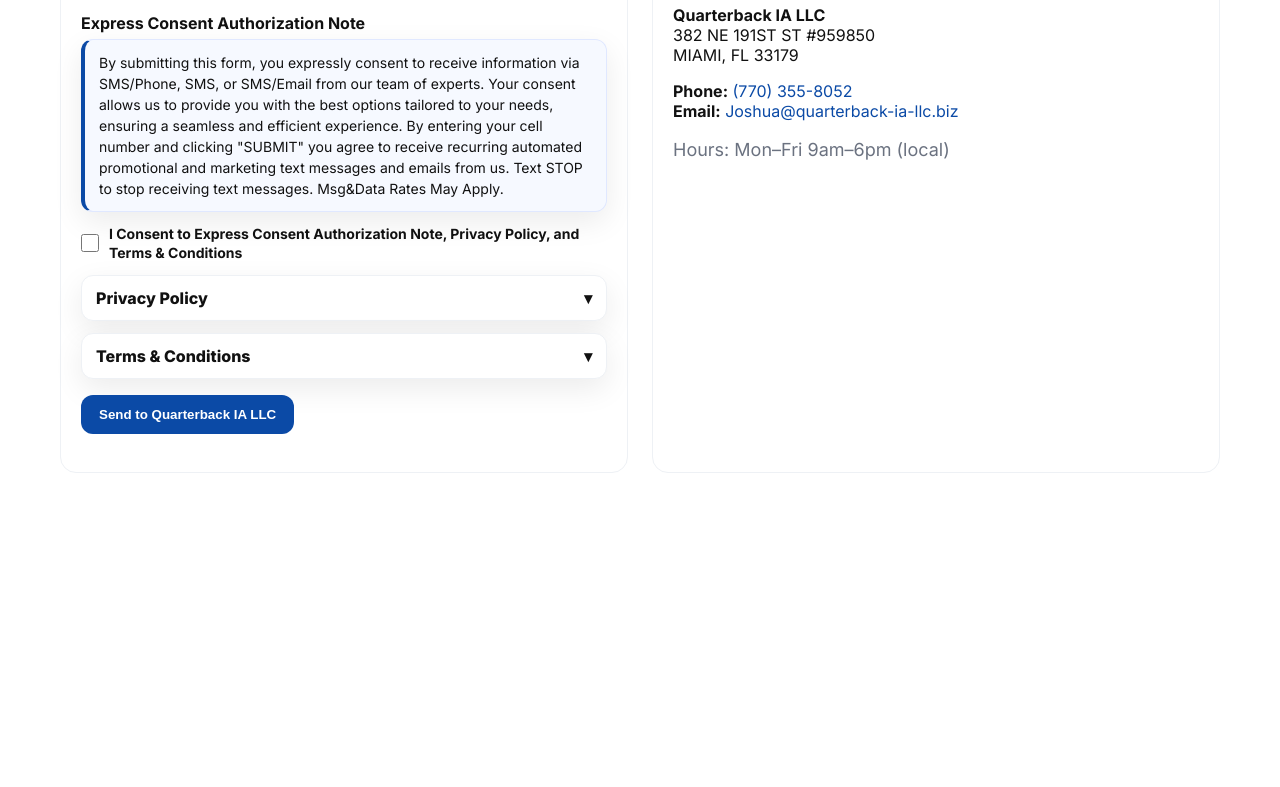
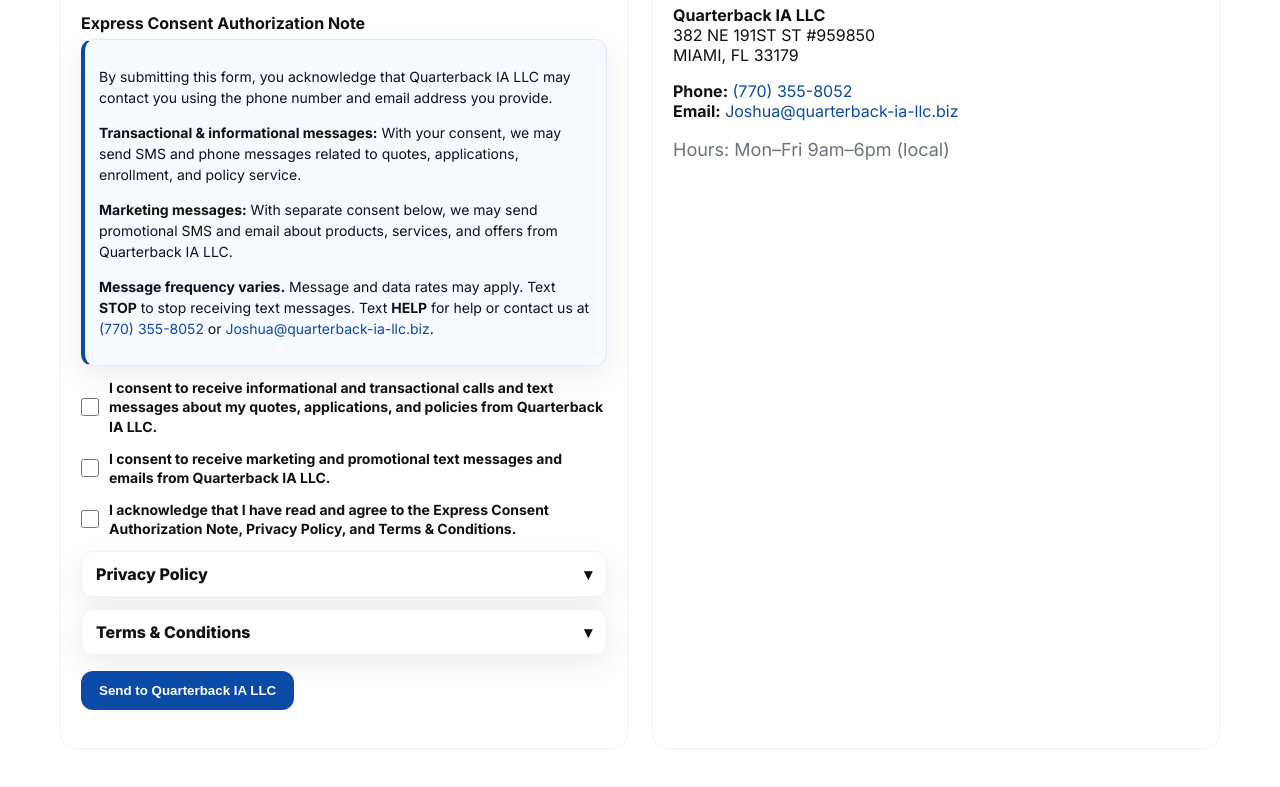
Before and after one commit to still62bronzes/quarterback-ia-llc.biz, a plain HTML site: page index.html in a window 1280 px wide. Shown: the part 3973-4760 px from the top of the page. Before the commit the page ends 4614 px from the top, so only its background shows below. Drawn offline with Linux system fonts and the light colour scheme.

Commit message:
Update index.html - Express Consent Authorization

```diff
--- a/index.html
+++ b/index.html
@@ -486,15 +486,79 @@
             <textarea id="message" name="message" rows="5" placeholder="Tell us about your needs…"></textarea>
           </div>
 
-          <!-- Express Consent Authorization (required) -->
+          <!-- Express Consent Authorization -->
 <div class="legal-sections" style="margin-top:16px">
   <h4>Express Consent Authorization Note</h4>
   <div id="express-consent-note" class="consent-card">
-              By submitting this form, you expressly consent to receive information via SMS/Phone, SMS, or SMS/Email from our team of experts. Your consent allows us to provide you with the best options tailored to your needs, ensuring a seamless and efficient experience. By entering your cell number and clicking "SUBMIT" you agree to receive recurring automated promotional and marketing text messages and emails from us. Text STOP to stop receiving text messages. Msg&Data Rates May Apply.
+    <p>
+      By submitting this form, you acknowledge that Quarterback IA LLC may contact you
+      using the phone number and email address you provide.
+    </p>
+    <p>
+      <strong>Transactional &amp; informational messages:</strong> With your consent, we may send
+      SMS and phone messages related to quotes, applications, enrollment, and policy service.
+    </p>
+    <p>
+      <strong>Marketing messages:</strong> With separate consent below, we may send promotional
+      SMS and email about products, services, and offers from Quarterback IA LLC.
+    </p>
+    <p>
+      <strong>Message frequency varies.</strong> Message and data rates may apply.
+      Text <strong>STOP</strong> to stop receiving text messages.
+      Text <strong>HELP</strong> for help or contact us at
+      <a href="tel:(770) 355-8052">(770) 355-8052</a> or
+      <a href="mailto:Joshua@quarterback-ia-llc.biz">Joshua@quarterback-ia-llc.biz</a>.
+    </p>
   </div>
+
+  <!-- Separate opt-in checkboxes -->
   <div class="consent-line">
-            <input type="checkbox" id="consent" name="consent" required aria-describedby="express-consent-note">
-            <label for="consent"><b>I Consent to Express Consent Authorization Note, Privacy Policy, and Terms & Conditions</b></label>
+    <input
+      type="checkbox"
+      id="consent-transactional"
+      name="consent_transactional"
+      required
+      aria-describedby="express-consent-note"
+    >
+    <label for="consent-transactional">
+      <strong>
+        I consent to receive informational and transactional calls and text messages
+        about my quotes, applications, and policies from Quarterback IA LLC.
+      </strong>
+    </label>
+  </div>
+
+  <div class="consent-line">
+    <input
+      type="checkbox"
+      id="consent-marketing"
+      name="consent_marketing"
+      required
+      aria-describedby="express-consent-note"
+    >
+    <label for="consent-marketing">
+      <strong>
+        I consent to receive marketing and promotional text messages and emails
+        from Quarterback IA LLC.
+      </strong>
+    </label>
+  </div>
+
+  <!-- Legal acceptance -->
+  <div class="consent-line">
+    <input
+      type="checkbox"
+      id="consent-terms"
+      name="consent_terms"
+      required
+      aria-describedby="privacy-policy-copy terms-conditions-copy"
+    >
+    <label for="consent-terms">
+      <strong>
+        I acknowledge that I have read and agree to the Express Consent Authorization Note,
+        Privacy Policy, and Terms &amp; Conditions.
+      </strong>
+    </label>
   </div>
 
             <!-- Privacy Policy dropdown -->
```
Lines whose indentation alone changed are shown as unchanged.
